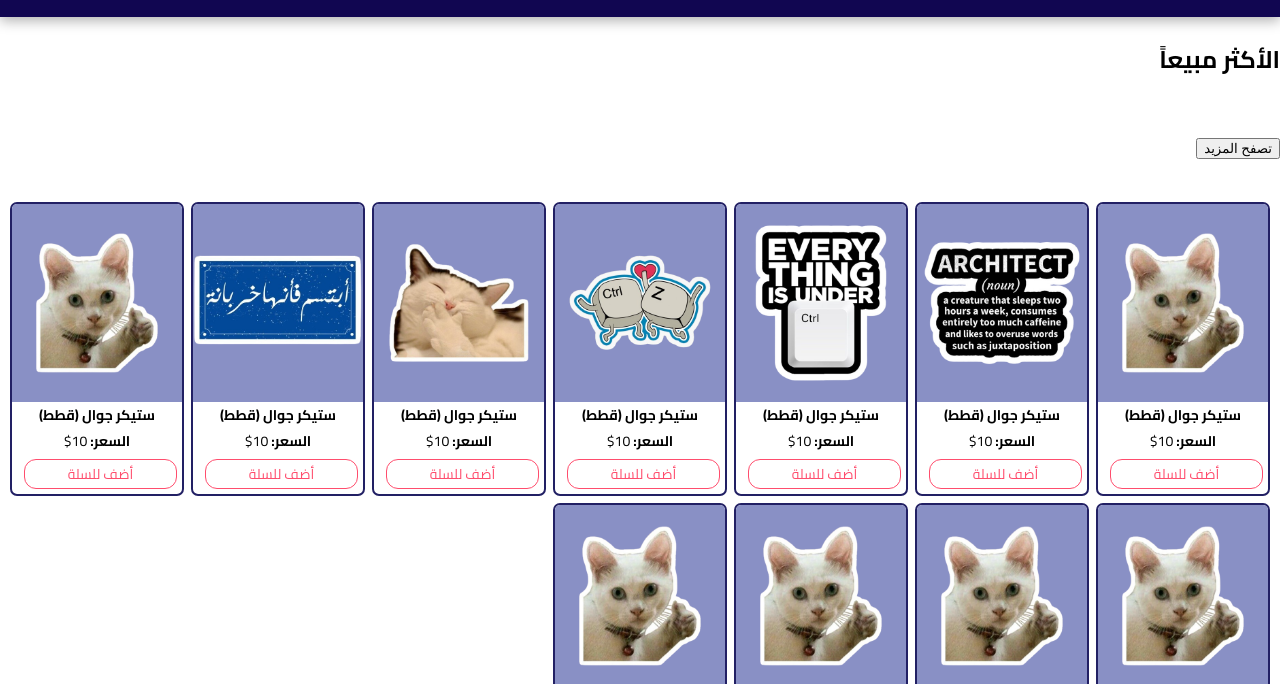
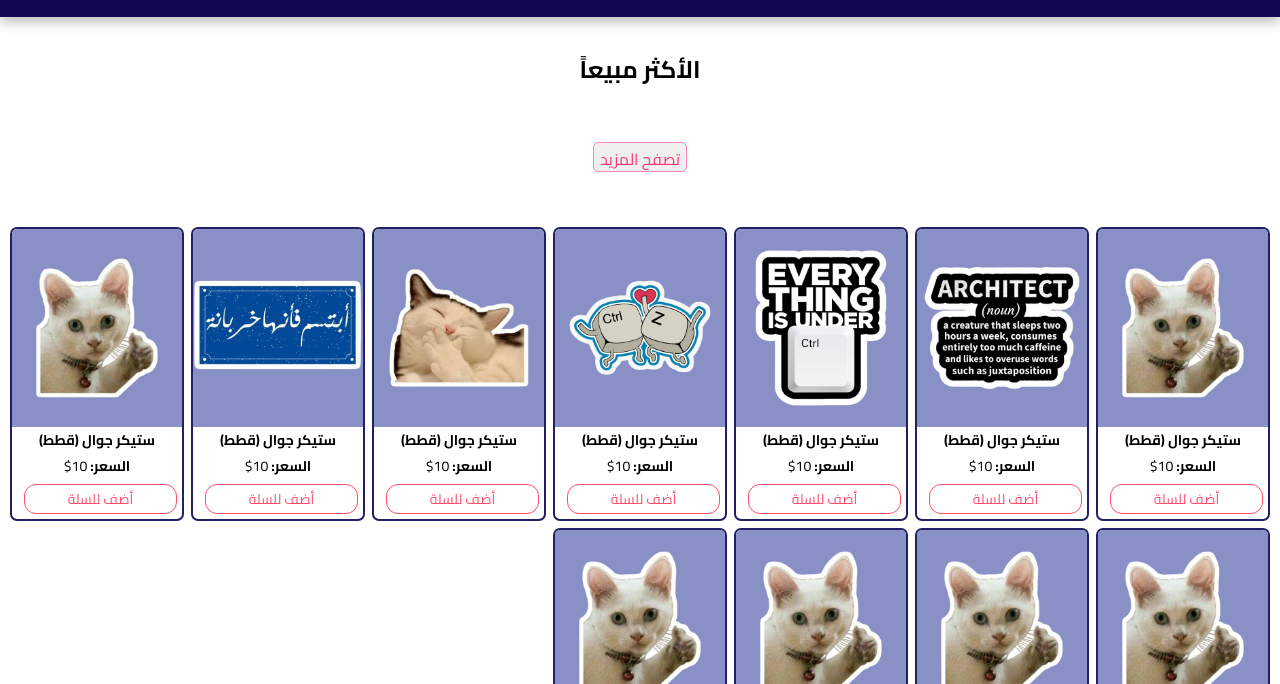
Before and after one commit to tariqdarabseh/Stickerist, a plain HTML site: page html/index.html in a window 1280 px wide. Shown: the part 83-767 px from the top of the page. Drawn offline with Linux system fonts and the light colour scheme.

Commit message:
modified index css file

```diff
--- a/css/index-new.css
+++ b/css/index-new.css
@@ -63,3 +63,42 @@ body{
     font-family: 'Cairo', sans-serif;
 
 }
+.index-cards-section{
+    display: flex;
+    /*gap: 5px;*/
+    flex-direction: column;
+    margin: 10px;
+}
+
+.title{
+    text-align: center;
+    color: #222064;
+}
+.title{
+    text-align: center;
+    color: #000000;
+}
+.title h4{
+    text-align: center;
+    color: #7c7c7c;
+
+}
+
+
+.show-more-button{
+    text-align: center;
+    font-family: 'Cairo', sans-serif;
+
+}
+.show-more-button button{
+    margin-bottom: 15px;
+    margin-left: 5px;
+    margin-right: 5px;
+    border: #FF85BB solid 1px;
+    border-radius: 5px;
+    color: #ff3679;
+    height: 30px;
+    font-size: 16px;
+    font-family: 'Cairo', sans-serif;
+
+}
```
